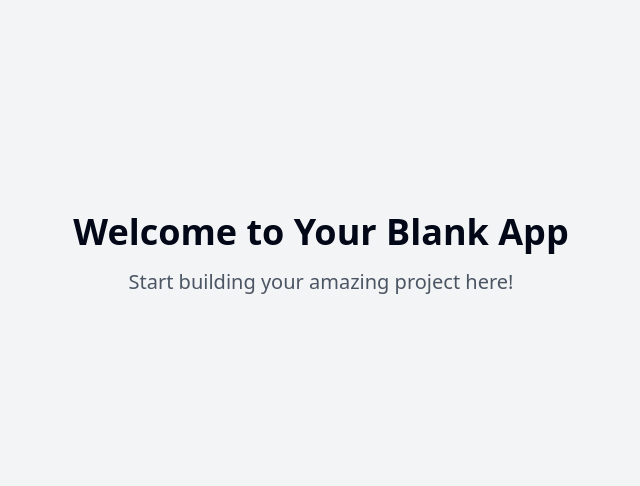
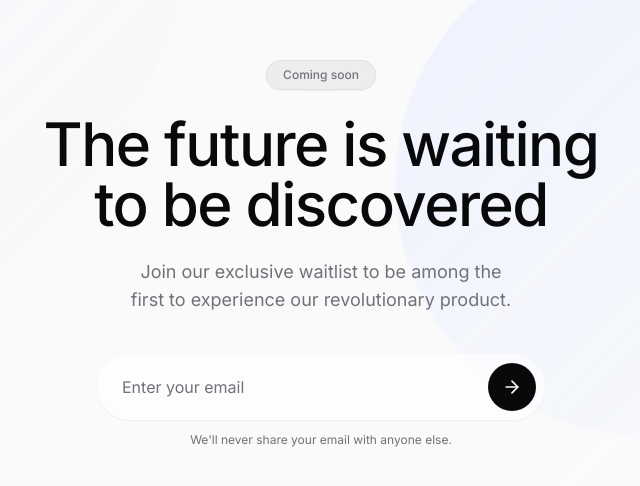
Before and after one commit to eduuusama/waitlist-portal, a React (Vite) app: page / in a window 1280 px wide. Shown: the part 146-632 px from the top of the page, without its empty margins (319-959 px from the left). Built offline with nearby package versions, Linux system fonts and the light colour scheme.

Commit message:
feat: Implement landing page with waitlist
Adds a basic landing page with a waitlist feature.

```diff
--- /dev/null
+++ b/src/components/AnimatedBackground.tsx
@@ -0,0 +1,18 @@
+
+import React from 'react';
+
+const AnimatedBackground: React.FC = () => {
+  return (
+    <div className="fixed inset-0 -z-10 overflow-hidden">
+      <div className="absolute -top-[500px] -left-[500px] w-[1000px] h-[1000px] rounded-full bg-gradient-to-br from-blue-50 to-transparent opacity-50 animate-pulse-subtle" />
+      <div className="absolute -bottom-[300px] -right-[300px] w-[800px] h-[800px] rounded-full bg-gradient-to-br from-gray-50 to-transparent opacity-40 animate-pulse-subtle"
+        style={{ animationDelay: '1s' }}
+      />
+      <div className="absolute top-[10%] right-[5%] w-[500px] h-[500px] rounded-full bg-gradient-to-br from-indigo-50 to-transparent opacity-30 animate-pulse-subtle"
+        style={{ animationDelay: '2s' }}
+      />
+    </div>
+  );
+};
+
+export default AnimatedBackground;
--- /dev/null
+++ b/src/components/HeroSection.tsx
@@ -0,0 +1,31 @@
+
+import React from 'react';
+import WaitlistForm from './WaitlistForm';
+
+interface HeroSectionProps {
+  onJoinWaitlist: (email: string) => void;
+}
+
+const HeroSection: React.FC<HeroSectionProps> = ({ onJoinWaitlist }) => {
+  return (
+    <section className="py-20 px-4 max-w-4xl mx-auto flex flex-col items-center">
+      <div className="text-center space-y-6 mb-10">
+        <div className="inline-block glass-dark px-4 py-1.5 rounded-full text-xs font-medium text-muted-foreground animate-fade-in">
+          Coming soon
+        </div>
+
+        <h1 className="text-4xl md:text-5xl lg:text-6xl font-medium tracking-tight text-balance animate-fade-in" style={{ animationDelay: '100ms' }}>
+          The future is waiting to be discovered
+        </h1>
+
+        <p className="text-lg text-muted-foreground max-w-2xl mx-auto text-balance animate-fade-in" style={{ animationDelay: '200ms' }}>
+          Join our exclusive waitlist to be among the first to experience our revolutionary product.
+        </p>
+      </div>
+
+      <WaitlistForm onSuccess={onJoinWaitlist} />
+    </section>
+  );
+};
+
+export default HeroSection;
--- /dev/null
+++ b/src/components/SuccessMessage.tsx
@@ -0,0 +1,32 @@
+
+import React from 'react';
+import { Check } from 'lucide-react';
+
+interface SuccessMessageProps {
+  email: string;
+  onClose: () => void;
+}
+
+const SuccessMessage: React.FC<SuccessMessageProps> = ({ email, onClose }) => {
+  return (
+    <div className="glass p-8 max-w-md mx-auto rounded-2xl animate-fade-in">
+      <div className="flex flex-col items-center text-center space-y-4">
+        <div className="w-16 h-16 bg-green-50 rounded-full flex items-center justify-center">
+          <Check className="w-8 h-8 text-green-500" />
+        </div>
+        <h3 className="text-xl font-medium">You're on the list!</h3>
+        <p className="text-muted-foreground">
+          Thank you for joining. We've sent a confirmation to <span className="font-medium text-foreground">{email}</span>
+        </p>
+        <button
+          onClick={onClose}
+          className="mt-4 px-6 py-2 text-sm font-medium text-primary border border-input rounded-full hover:bg-secondary transition-colors duration-300"
+        >
+          Done
+        </button>
+      </div>
+    </div>
+  );
+};
+
+export default SuccessMessage;
--- /dev/null
+++ b/src/components/WaitlistForm.tsx
@@ -0,0 +1,66 @@
+
+import React, { useState } from 'react';
+import { ArrowRight } from 'lucide-react';
+import { toast } from 'sonner';
+
+interface WaitlistFormProps {
+  onSuccess: (email: string) => void;
+}
+
+const WaitlistForm: React.FC<WaitlistFormProps> = ({ onSuccess }) => {
+  const [email, setEmail] = useState('');
+  const [isSubmitting, setIsSubmitting] = useState(false);
+
+  const handleSubmit = async (e: React.FormEvent) => {
+    e.preventDefault();
+
+    if (!email.trim()) {
+      toast.error('Please enter your email');
+      return;
+    }
+
+    if (!/^[^\s@]+@[^\s@]+\.[^\s@]+$/.test(email)) {
+      toast.error('Please enter a valid email');
+      return;
+    }
+
+    setIsSubmitting(true);
+
+    // Simulate API call
+    setTimeout(() => {
+      setIsSubmitting(false);
+      onSuccess(email);
+    }, 1500);
+  };
+
+  return (
+    <form onSubmit={handleSubmit} className="w-full max-w-md mx-auto animate-fade-in-delay">
+      <div className="glass flex items-center p-2 rounded-full">
+        <input
+          type="email"
+          placeholder="Enter your email"
+          value={email}
+          onChange={(e) => setEmail(e.target.value)}
+          className="flex-1 bg-transparent border-0 focus:ring-0 text-foreground px-4 py-3 placeholder:text-muted-foreground"
+          disabled={isSubmitting}
+        />
+        <button
+          type="submit"
+          disabled={isSubmitting}
+          className="ml-2 flex items-center justify-center rounded-full bg-foreground text-background h-12 w-12 transition-all duration-300 hover:bg-gray-800"
+        >
+          {isSubmitting ? (
+            <div className="w-5 h-5 border-t-2 border-white rounded-full animate-spin" />
+          ) : (
+            <ArrowRight className="w-5 h-5" />
+          )}
+        </button>
+      </div>
+      <p className="text-xs text-center text-muted-foreground mt-3">
+        We'll never share your email with anyone else.
+      </p>
+    </form>
+  );
+};
+
+export default WaitlistForm;
--- a/src/index.css
+++ b/src/index.css
@@ -1,101 +1,72 @@
+
+@import url('https://fonts.googleapis.com/css2?family=Inter:wght@100;200;300;400;500;600;700;800;900&display=swap');
+
 @tailwind base;
 @tailwind components;
 @tailwind utilities;
 
 @layer base {
   :root {
-    --background: 0 0% 100%;
-    --foreground: 222.2 84% 4.9%;
+    --background: 0 0% 98%;
+    --foreground: 240 10% 3.9%;
 
     --card: 0 0% 100%;
-    --card-foreground: 222.2 84% 4.9%;
+    --card-foreground: 240 10% 3.9%;
 
     --popover: 0 0% 100%;
-    --popover-foreground: 222.2 84% 4.9%;
+    --popover-foreground: 240 10% 3.9%;
 
-    --primary: 222.2 47.4% 11.2%;
-    --primary-foreground: 210 40% 98%;
+    --primary: 240 5.9% 10%;
+    --primary-foreground: 0 0% 98%;
 
-    --secondary: 210 40% 96.1%;
-    --secondary-foreground: 222.2 47.4% 11.2%;
+    --secondary: 240 4.8% 95.9%;
+    --secondary-foreground: 240 5.9% 10%;
 
-    --muted: 210 40% 96.1%;
-    --muted-foreground: 215.4 16.3% 46.9%;
+    --muted: 240 4.8% 95.9%;
+    --muted-foreground: 240 3.8% 46.1%;
 
-    --accent: 210 40% 96.1%;
-    --accent-foreground: 222.2 47.4% 11.2%;
+    --accent: 240 4.8% 95.9%;
+    --accent-foreground: 240 5.9% 10%;
 
     --destructive: 0 84.2% 60.2%;
-    --destructive-foreground: 210 40% 98%;
+    --destructive-foreground: 0 0% 98%;
 
     --border: 214.3 31.8% 91.4%;
     --input: 214.3 31.8% 91.4%;
     --ring: 222.2 84% 4.9%;
 
-    --radius: 0.5rem;
-
-    --sidebar-background: 0 0% 98%;
-
-    --sidebar-foreground: 240 5.3% 26.1%;
-
-    --sidebar-primary: 240 5.9% 10%;
-
-    --sidebar-primary-foreground: 0 0% 98%;
-
-    --sidebar-accent: 240 4.8% 95.9%;
-
-    --sidebar-accent-foreground: 240 5.9% 10%;
-
-    --sidebar-border: 220 13% 91%;
-
-    --sidebar-ring: 217.2 91.2% 59.8%;
+    --radius: 1rem;
   }
 
-  .dark {
-    --background: 222.2 84% 4.9%;
-    --foreground: 210 40% 98%;
+  body {
+    @apply bg-background text-foreground antialiased;
+    font-family: 'Inter', sans-serif;
+    overflow-x: hidden;
+  }
 
-    --card: 222.2 84% 4.9%;
-    --card-foreground: 210 40% 98%;
-
-    --popover: 222.2 84% 4.9%;
-    --popover-foreground: 210 40% 98%;
-
-    --primary: 210 40% 98%;
-    --primary-foreground: 222.2 47.4% 11.2%;
-
-    --secondary: 217.2 32.6% 17.5%;
-    --secondary-foreground: 210 40% 98%;
-
-    --muted: 217.2 32.6% 17.5%;
-    --muted-foreground: 215 20.2% 65.1%;
-
-    --accent: 217.2 32.6% 17.5%;
-    --accent-foreground: 210 40% 98%;
-
-    --destructive: 0 62.8% 30.6%;
-    --destructive-foreground: 210 40% 98%;
-
-    --border: 217.2 32.6% 17.5%;
-    --input: 217.2 32.6% 17.5%;
-    --ring: 212.7 26.8% 83.9%;
-    --sidebar-background: 240 5.9% 10%;
-    --sidebar-foreground: 240 4.8% 95.9%;
-    --sidebar-primary: 224.3 76.3% 48%;
-    --sidebar-primary-foreground: 0 0% 100%;
-    --sidebar-accent: 240 3.7% 15.9%;
-    --sidebar-accent-foreground: 240 4.8% 95.9%;
-    --sidebar-border: 240 3.7% 15.9%;
-    --sidebar-ring: 217.2 91.2% 59.8%;
-  }
-}
-
-@layer base {
   * {
     @apply border-border;
   }
 
-  body {
-    @apply bg-background text-foreground;
+  .glass {
+    @apply bg-white/60 backdrop-blur-lg border border-white/20 rounded-2xl shadow-sm;
+  }
+
+  .glass-dark {
+    @apply bg-black/5 backdrop-blur-lg border border-black/5 rounded-2xl shadow-sm;
+  }
+
+  .text-balance {
+    text-wrap: balance;
   }
 }
+
+@layer utilities {
+  .text-shadow-sm {
+    text-shadow: 0 1px 2px rgba(0,0,0,0.1);
+  }
+
+  .grid-cols-autofit {
+    grid-template-columns: repeat(auto-fit, minmax(300px, 1fr));
+  }
+}
--- a/src/pages/Index.tsx
+++ b/src/pages/Index.tsx
@@ -1,12 +1,31 @@
-// Update this page (the content is just a fallback if you fail to update the page)
+
+import React, { useState } from 'react';
+import HeroSection from '../components/HeroSection';
+import SuccessMessage from '../components/SuccessMessage';
+import AnimatedBackground from '../components/AnimatedBackground';
 
 const Index = () => {
+  const [joinedEmail, setJoinedEmail] = useState<string | null>(null);
+
+  const handleJoinWaitlist = (email: string) => {
+    setJoinedEmail(email);
+  };
+
+  const handleClose = () => {
+    setJoinedEmail(null);
+  };
+
   return (
-    <div className="min-h-screen flex items-center justify-center bg-gray-100">
-      <div className="text-center">
-        <h1 className="text-4xl font-bold mb-4">Welcome to Your Blank App</h1>
-        <p className="text-xl text-gray-600">Start building your amazing project here!</p>
-      </div>
+    <div className="min-h-screen w-full flex items-center justify-center relative">
+      <AnimatedBackground />
+
+      <main className="w-full">
+        {joinedEmail ? (
+          <SuccessMessage email={joinedEmail} onClose={handleClose} />
+        ) : (
+          <HeroSection onJoinWaitlist={handleJoinWaitlist} />
+        )}
+      </main>
     </div>
   );
 };
```
Also changed, not shown: tailwind.config.ts (+65 -2 lines).
